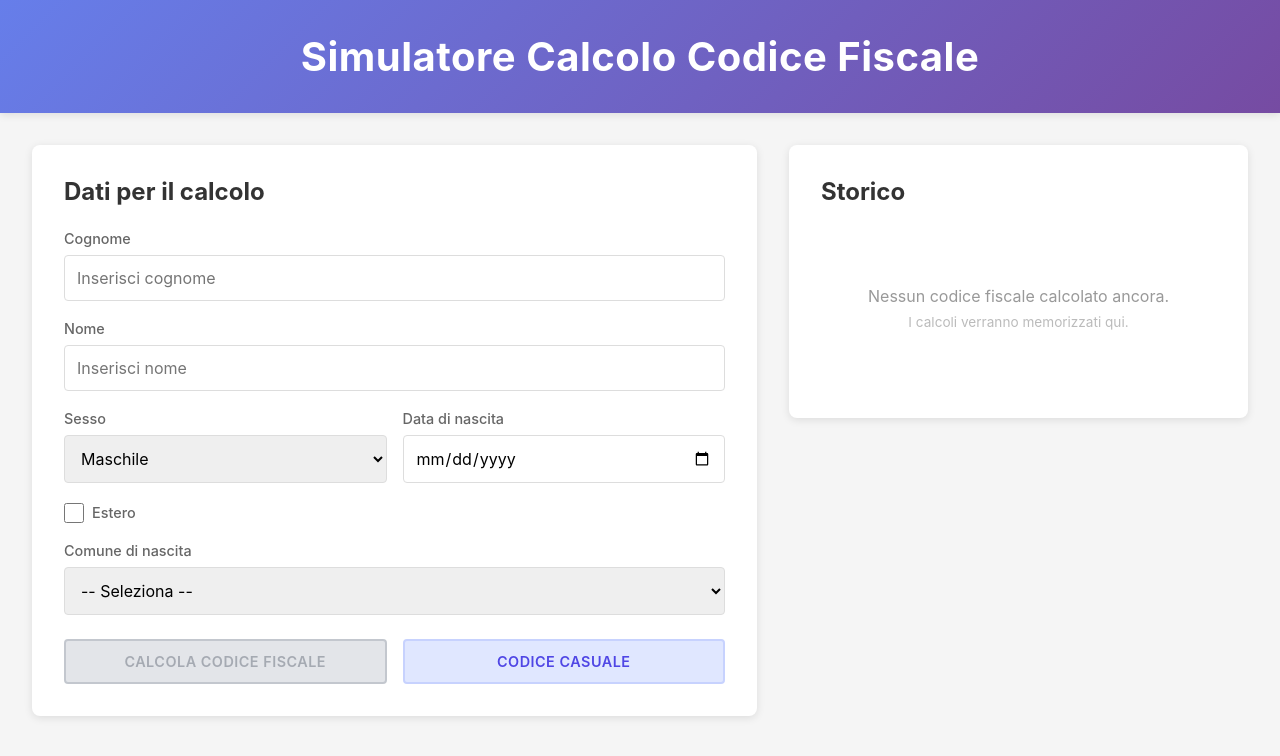
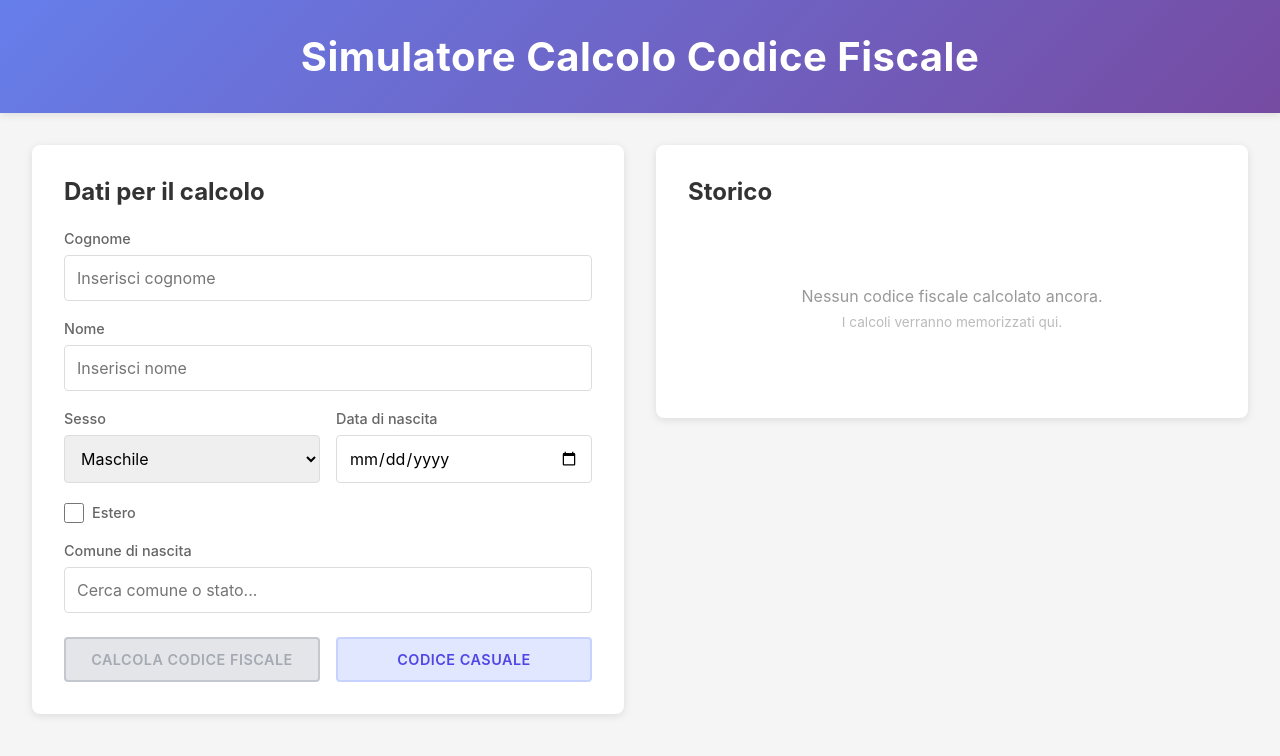
Before and after one commit to msaladini/SimulatoreCodiceFiscale, a React (Vite) app: page / in a window 1280 px wide. Shown: the top 756 px of the page. Built offline with nearby package versions, Linux system fonts and the light colour scheme.

Commit message:
Ricerca comune o stato estero direttmente da casella di input

```diff
--- a/src/components/Form.css
+++ b/src/components/Form.css
@@ -66,6 +66,59 @@
 .checkbox-group label {
   margin: 0;
   cursor: pointer;
+}
+
+.search-input {
+  padding: 0.75rem !important;
+  border: 1px solid #ddd !important;
+  border-radius: 4px !important;
+  font-size: 1rem !important;
+  font-family: inherit !important;
+  transition: border-color 0.2s !important;
+  width: 100%;
+}
+
+.search-input:focus {
+  outline: none !important;
+  border-color: #4f46e5 !important;
+  box-shadow: 0 0 0 3px rgba(79, 70, 229, 0.1) !important;
+}
+
+.location-list {
+  position: absolute;
+  top: 100%;
+  left: 0;
+  right: 0;
+  background: white;
+  border: 1px solid #ddd;
+  border-top: none;
+  border-radius: 0 0 4px 4px;
+  max-height: 300px;
+  overflow-y: auto;
+  z-index: 10;
+  box-shadow: 0 4px 6px rgba(0, 0, 0, 0.1);
+}
+
+.location-item {
+  padding: 0.75rem;
+  cursor: pointer;
+  transition: background-color 0.2s;
+  border-bottom: 1px solid #f0f0f0;
+}
+
+.location-item:hover {
+  background-color: #f9fafb;
+}
+
+.location-item.no-results {
+  cursor: default;
+  color: #999;
+  font-style: italic;
+  text-align: center;
+}
+
+.form-group {
+  position: relative;
 }
 
 .button-group {
--- a/src/components/Form.jsx
+++ b/src/components/Form.jsx
@@ -18,6 +18,8 @@ export default function Form({ onCalcolo, recentCalculations, initialData }) {
   const [risultato, setRisultato] = useState('');
   const [errore, setErrore] = useState('');
   const [showCopyNotification, setShowCopyNotification] = useState(false);
+  const [searchText, setSearchText] = useState('');
+  const [showLocationList, setShowLocationList] = useState(false);
 
   const locations = getLocations(formData.estero);
 
@@ -50,6 +52,10 @@ export default function Form({ onCalcolo, recentCalculations, initialData }) {
       formData.codicePaese !== ''
     );
   };
+
+  const filteredLocations = locations.filter(loc =>
+    loc.label.toLowerCase().includes(searchText.toLowerCase())
+  );
 
   const handleInputChange = (e) => {
     const { name, value, type, checked } = e.target;
@@ -231,22 +237,43 @@ export default function Form({ onCalcolo, recentCalculations, initialData }) {
       </div>
 
       <div className="form-group">
-        <label htmlFor="codicePaese">
+        <label htmlFor="searchLocation">
           {formData.estero ? 'Stato di nascita' : 'Comune di nascita'}
         </label>
-        <select
-          id="codicePaese"
-          name="codicePaese"
-          value={formData.codicePaese}
-          onChange={handleInputChange}
-        >
-          <option value="">-- Seleziona --</option>
-          {locations.map(loc => (
-            <option key={loc.value} value={loc.value}>
-              {loc.label}
-            </option>
-          ))}
-        </select>
+        <input
+          type="text"
+          id="searchLocation"
+          placeholder="Cerca comune o stato..."
+          value={searchText || (formData.codicePaese ? locations.find(l => l.value === formData.codicePaese)?.label : '')}
+          onChange={(e) => {
+            setSearchText(e.target.value);
+            setShowLocationList(true);
+          }}
+          onFocus={() => setShowLocationList(true)}
+          onBlur={() => setTimeout(() => setShowLocationList(false), 200)}
+          className="search-input"
+        />
+        {showLocationList && searchText && (
+          <div className="location-list">
+            {filteredLocations.length > 0 ? (
+              filteredLocations.slice(0, 50).map(loc => (
+                <div
+                  key={loc.value}
+                  className="location-item"
+                  onClick={() => {
+                    setFormData(prev => ({ ...prev, codicePaese: loc.value }));
+                    setSearchText('');
+                    setShowLocationList(false);
+                  }}
+                >
+                  {loc.label}
+                </div>
+              ))
+            ) : (
+              <div className="location-item no-results">Nessun risultato trovato</div>
+            )}
+          </div>
+        )}
       </div>
 
       <div className="button-group">
```
